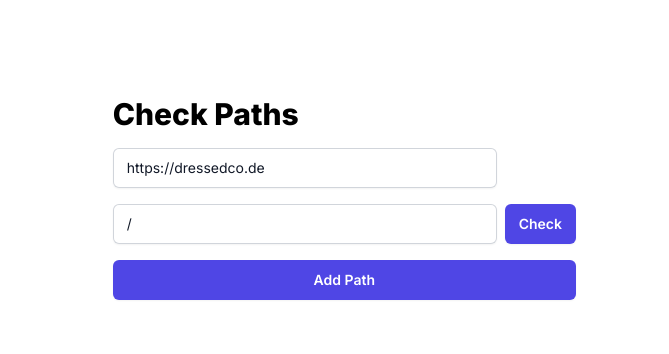
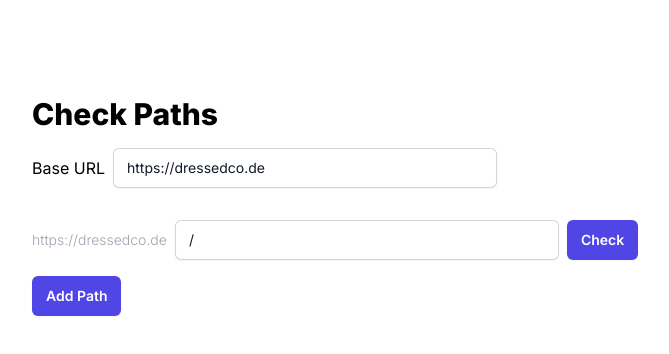
Before and after one commit to khnn/relaunch-tool, a Next.js app: page / in a window 1280 px wide. Shown: the top 354 px of the page, without its empty margins (64-733 px from the left). Built offline with nearby package versions, Linux system fonts and the light colour scheme.

Commit message:
styling, todos

```diff
--- a/app/page.tsx
+++ b/app/page.tsx
@@ -2,11 +2,8 @@ import CheckLinks from '../components/CheckLinks'
 
 export default function Home() {
   return (
-    <main className="flex min-h-screen flex-col items-center justify-between p-24">
-      <div className="grid grid-cols-2">
-        <div><CheckLinks /></div>
-        <div></div>
-      </div>
-    </main>
+    <main className="flex-inline min-h-screen flex-col items-center justify-between p-24">
+      <CheckLinks />
+    </main >
   )
 }
--- a/components/CheckLinks.tsx
+++ b/components/CheckLinks.tsx
@@ -37,12 +37,15 @@ export default function CheckLinks() {
   return (
     <>
       <h1 className='text-3xl font-extrabold'>Check Paths</h1>
-      <input type='url' className="my-4 block w-96 rounded-md border-0 px-3.5 py-2 text-gray-900 shadow-sm ring-1 ring-inset ring-gray-300 placeholder:text-gray-400 focus:ring-2 focus:ring-inset focus:ring-indigo-600 sm:text-sm sm:leading-6" value={baseUrl} onChange={(e) => setBaseUrl(e.currentTarget.value)}></input>
+      <label htmlFor='baseUrl' className='flex items-center gap-2'>
+        Base URL
+        <input type='url' id="baseUrl" className="my-4 block w-96 rounded-md border-0 px-3.5 py-2 text-gray-900 shadow-sm ring-1 ring-inset ring-gray-300 placeholder:text-gray-400 focus:ring-2 focus:ring-inset focus:ring-indigo-600 sm:text-sm sm:leading-6" value={baseUrl} onChange={(e) => setBaseUrl(e.currentTarget.value)}></input>
+      </label>
       {
         paths.map((path) =>
           <PathInput key={path.id} path={path} updatePaths={updatePaths} baseUrl={baseUrl} />
         )}
-      <button className="mt-4 block w-full rounded-md bg-indigo-600 px-3.5 py-2.5 text-center text-sm font-semibold text-white shadow-sm hover:bg-indigo-500 focus-visible:outline focus-visible:outline-2 focus-visible:outline-offset-2 focus-visible:outline-indigo-600" onClick={addPath}>Add Path</button>
+      <button className="mt-4 block rounded-md bg-indigo-600 px-3.5 py-2.5 text-center text-sm font-semibold text-white shadow-sm hover:bg-indigo-500 focus-visible:outline focus-visible:outline-2 focus-visible:outline-offset-2 focus-visible:outline-indigo-600" onClick={addPath}>Add Path</button>
     </>
   )
 }
--- a/components/PathInput.tsx
+++ b/components/PathInput.tsx
@@ -30,8 +30,11 @@ export default function PathInput({ path, updatePaths, baseUrl }) {
   }
 
   return (
-    <>
-      <div className="flex gap-2 mt-4">
+    <div className="flex items-center  mt-4 gap-2">
+      <div className="text-gray-400 font-light text-sm">
+        {baseUrl}
+      </div>
+      <div className="flex gap-2">
         <div className="relative">
           <input type='url' className="block w-96 rounded-md border-0 px-3.5 py-2 text-gray-900 shadow-sm ring-1 ring-inset ring-gray-300 placeholder:text-gray-400 focus:ring-2 focus:ring-inset focus:ring-indigo-600 sm:text-sm sm:leading-6" value={currentPath.value} onChange={(e) => setCurrentPath({ id: currentPath.id, value: e.currentTarget.value })} onKeyDown={(e) => {
             if (e.key === "Enter") {
@@ -39,13 +42,13 @@ export default function PathInput({ path, updatePaths, baseUrl }) {
             }
           }} />
           <div className="absolute right-3 top-3">
-            {checking && <FiCoffee className="animate-pulse" />}
+            {checking && <FiCoffee className="animate-bounce" />}
             {!checking && currentPath.status === "success" && <FiCheck />}
             {!checking && currentPath.status === "error" && <FiX color="red" />}
           </div>
         </div>
         <button className="block w-full rounded-md bg-indigo-600 px-3.5 py-2.5 text-center text-sm font-semibold text-white shadow-sm hover:bg-indigo-500 focus-visible:outline focus-visible:outline-2 focus-visible:outline-offset-2 focus-visible:outline-indigo-600" onClick={() => fetchPath(currentPath)}>Check</button>
       </div>
-    </>
+    </div>
   )
 }
```
Also changed, not shown: 1 other file (tests, documents, lock files or other folders).
